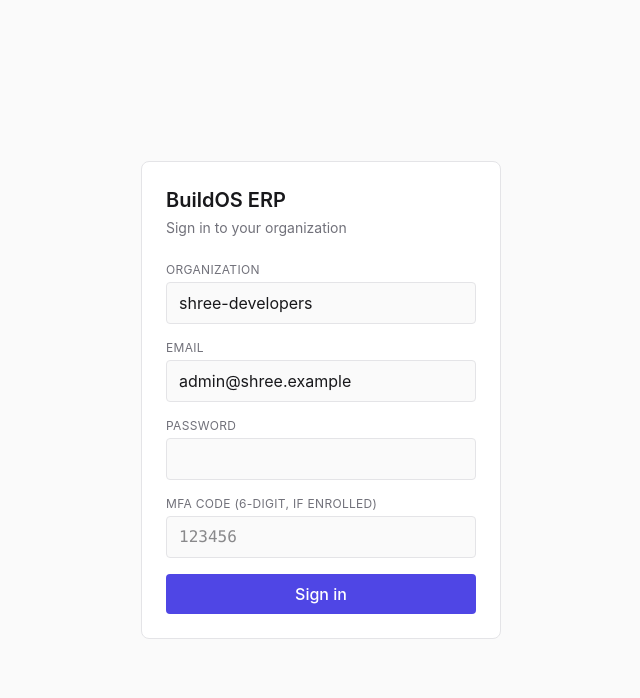
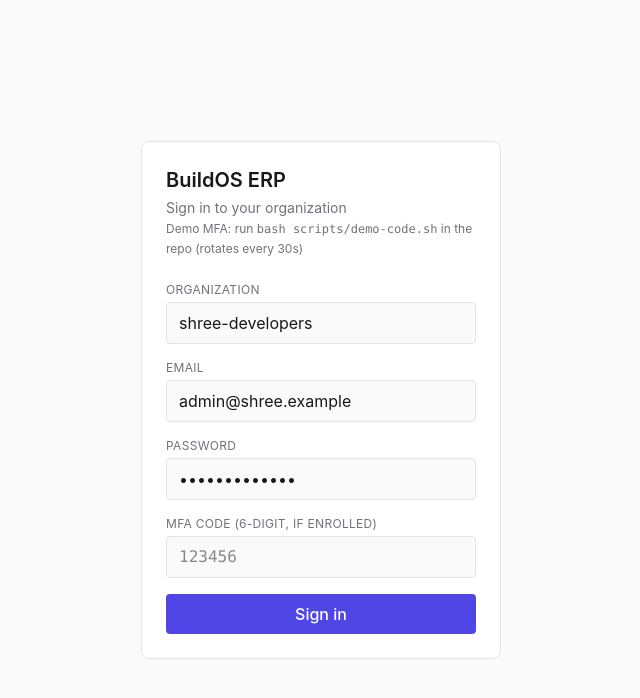
Before and after one commit to Sugonigroup/New-Realestate-app, a Next.js app in the folder apps/erp-web/: page /login in a window 1280 px wide. Shown: the top 698 px of the page, without its empty margins (319-959 px from the left). Built offline with nearby package versions, Linux system fonts and the light colour scheme; no server answers.

Commit message:
Demo login convenience: pre-filled credentials + MFA hint

```diff
--- a/apps/erp-web/src/app/login/page.tsx
+++ b/apps/erp-web/src/app/login/page.tsx
@@ -9,7 +9,7 @@ export default function LoginPage() {
   const router = useRouter();
   const [tenantSlug, setTenant] = useState("shree-developers");
   const [email, setEmail] = useState("admin@shree.example");
-  const [password, setPassword] = useState("");
+  const [password, setPassword] = useState("Buildos@demo1");
   const [mfaCode, setMfa] = useState("");
   const [error, setError] = useState<string | null>(null);
   const [busy, setBusy] = useState(false);
@@ -50,6 +50,10 @@ export default function LoginPage() {
         <h1 className="mb-1 text-xl font-semibold">BuildOS ERP</h1>
         <p className="mb-6 text-sm" style={{ color: "var(--bo-text-muted)" }}>
           Sign in to your organization
+          <br />
+          <span className="text-xs">
+            Demo MFA: run <code>bash scripts/demo-code.sh</code> in the repo (rotates every 30s)
+          </span>
         </p>
         <label className="mb-1 block text-xs uppercase tracking-wide" style={{ color: "var(--bo-text-muted)" }}>
           Organization
```
